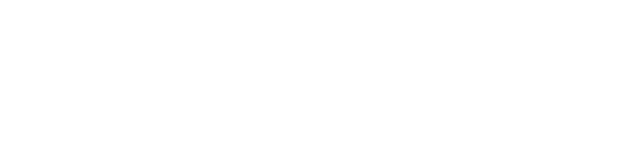
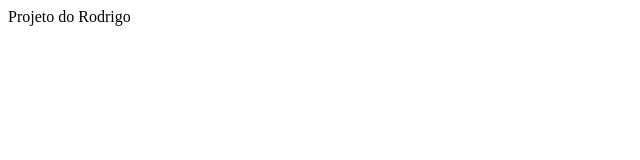
Before and after one commit to RodrigoMaestro/GitTreino, a plain HTML site: page index.html in a window 1280 px wide. Shown: the whole page, without its empty margins (0-640 px from the left). Drawn offline with Linux system fonts and the light colour scheme.

```diff
--- a/index.html
+++ b/index.html
@@ -1,6 +1,7 @@
 <html>
 	<head>
 	</head>
+	<hi>Projeto do Rodrigo</h1>
 	<body>
 	<body>
 </html>
```
